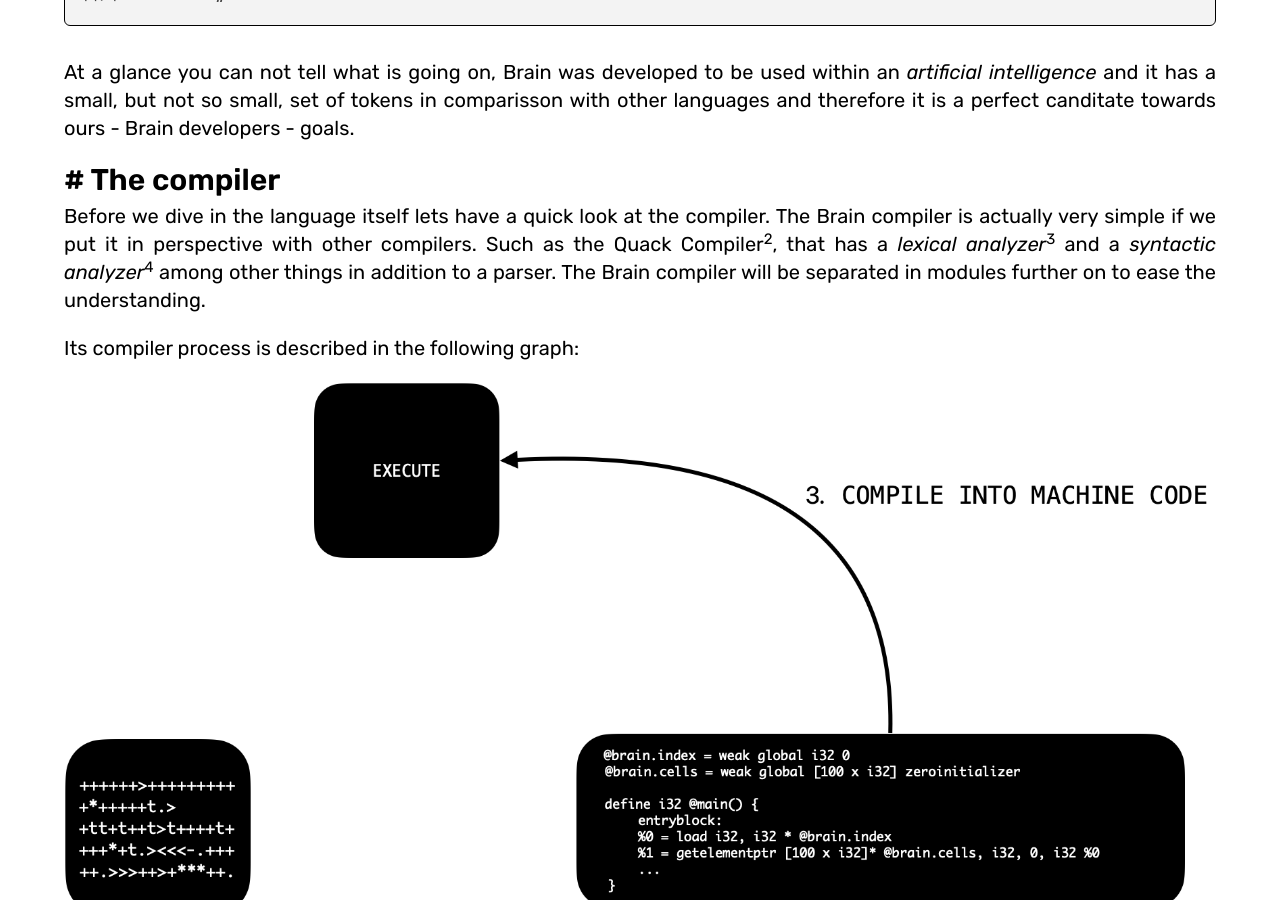
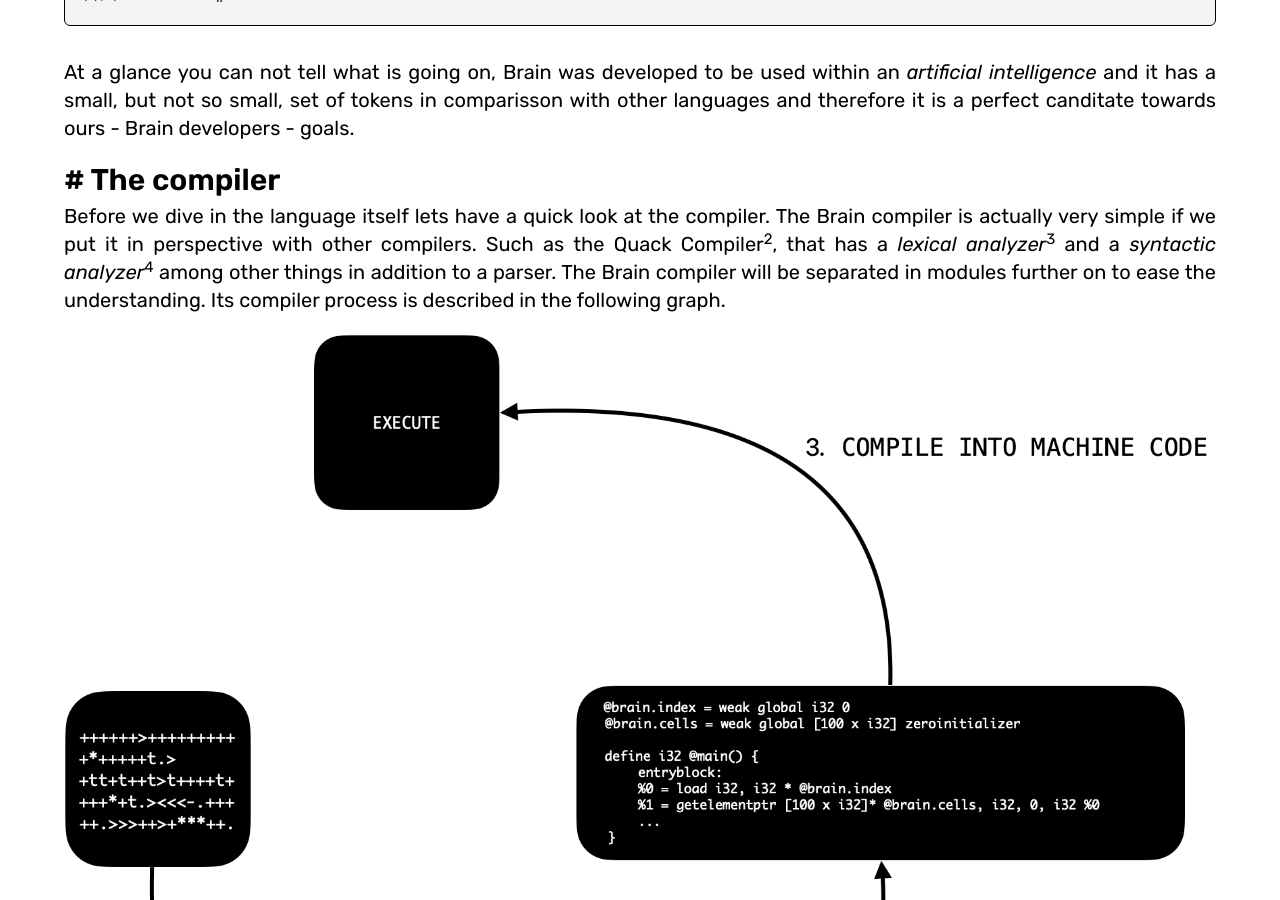
Before and after one commit to rafaelcn/rafaelcn.github.io, a Jekyll site: the page built from _posts/2016-08-19-brain.md, in a window 1280 px wide and 900 px high, scrolled down 452 px. Built offline with Jekyll 4.4.1, drawn with Linux system fonts in a browser that asks for light colours; nearby versions of some CDN libraries; some web fonts are replaced; some of the changed text lies outside the part shown.

Commit message:
Join a few paragraphs
Signed-off-by: Rafael Campos Nunes <rcamposnunes@outlook.com>

```diff
--- a/_posts/2016-08-19-brain.md
+++ b/_posts/2016-08-19-brain.md
@@ -19,9 +19,7 @@
 
 # The compiler
 
-Before we dive in the language itself lets have a quick look at the compiler. The Brain compiler is actually very simple if we put it in perspective with other compilers. Such as the Quack Compiler[^quack_compiler], that has a <i>lexical analyzer</i>[^lexer] and a <i>syntactic analyzer</i>[^syntactic_analysis] among other things in addition to a parser. The Brain compiler will be separated in modules further on to ease the understanding.
-
-Its compiler process is described in the following graph:
+Before we dive in the language itself lets have a quick look at the compiler. The Brain compiler is actually very simple if we put it in perspective with other compilers. Such as the Quack Compiler[^quack_compiler], that has a <i>lexical analyzer</i>[^lexer] and a <i>syntactic analyzer</i>[^syntactic_analysis] among other things in addition to a parser. The Brain compiler will be separated in modules further on to ease the understanding. Its compiler process is described in the following graph.
 
 ![Compiler graph]({{ site.url }}/assets/images/brain.png)
 
@@ -42,9 +40,7 @@
 As you saw in the previous topic Brain can be complicated to human eyes just as bits of code are, but as you understand the concept Brain is simple as bits of code are to the computer. Brain allocates its own stack memory called: `brain_cells` and uses it to process whatever it's coded to in a very peculliar way. Internally it looks like an array of contiguous data where each cell has a value
 and that is effectively how we compute things, think of as a Turing Machine.
 
-Brain uses that memory model to run programs. Programs coded in the Brain language uses arithmetic, conditional and shift operators to change the values inside those _cells_ and transverse the memory as they ran.
-
-Knowing the representation of the memory inside Brain we can move on to its operators, they are 21 so far and are divided in the following sections.
+Brain uses that memory model to run programs. Programs coded in the Brain language uses arithmetic, conditional and shift operators to change the values inside those _cells_ and transverse the memory as they ran. Knowing the representation of the memory inside Brain we can move on to its operators, they are 21 so far and are divided in the following sections.
 
 ### Shift operators
 {: .uppercase}
```
